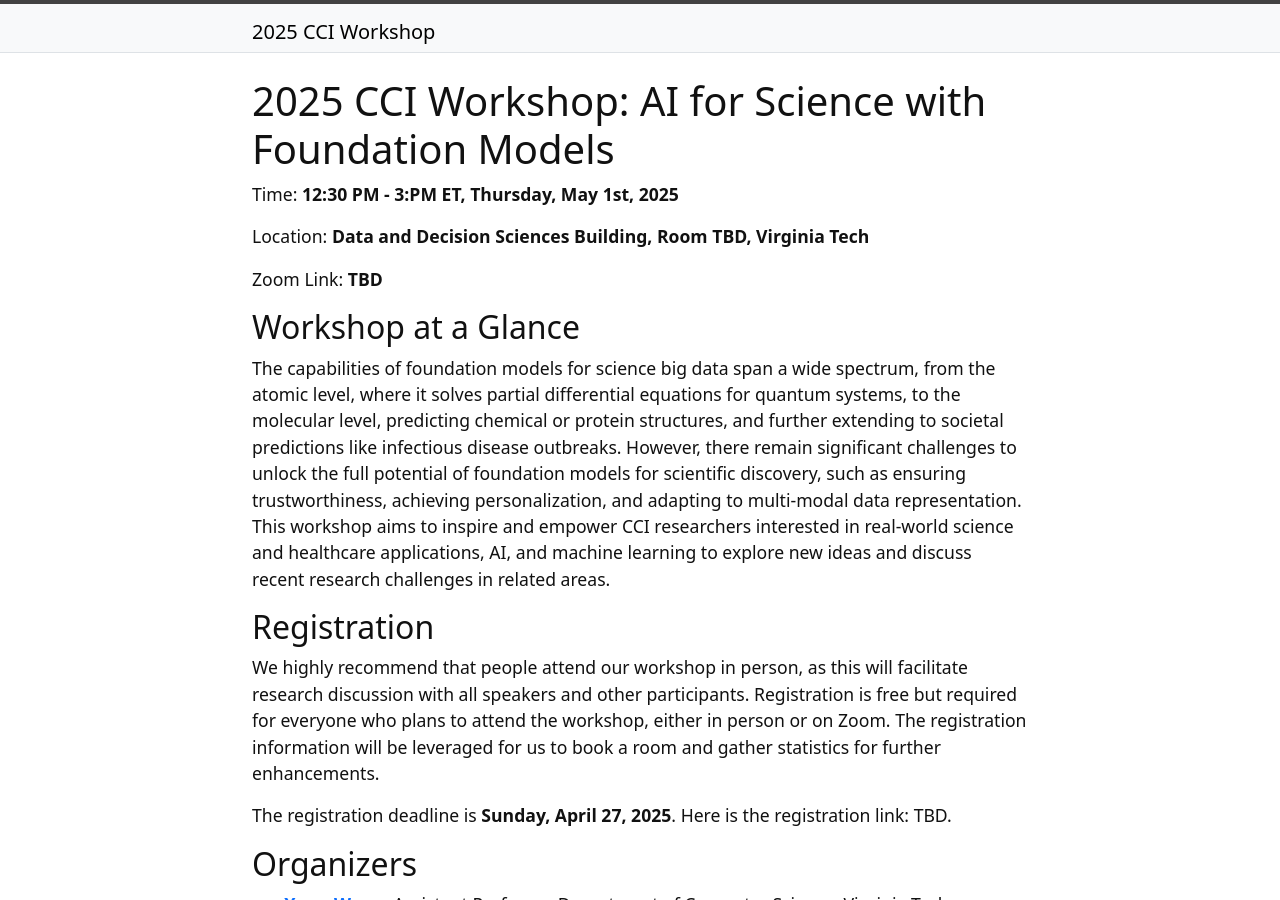
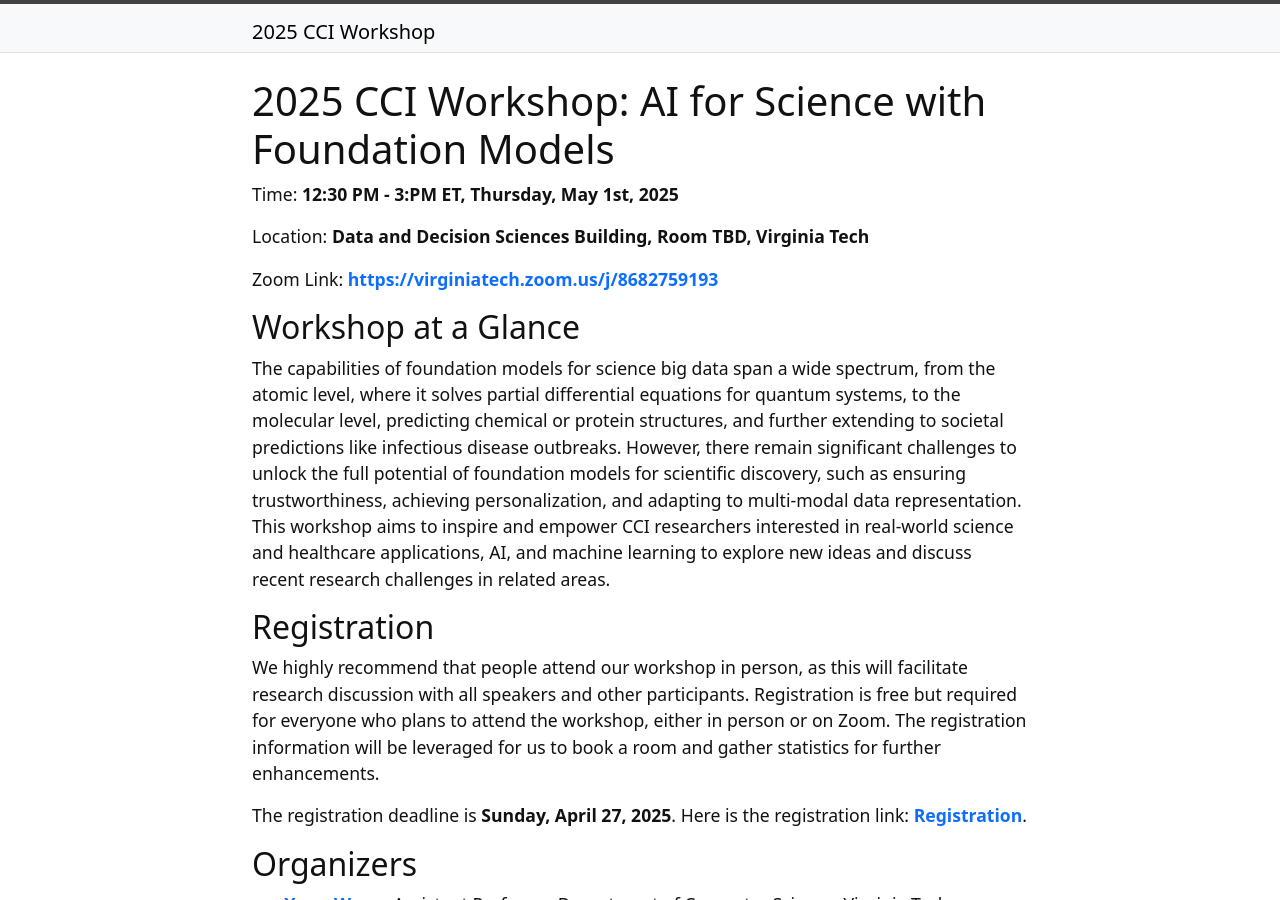
Before and after one commit to xuanwang91/2025-cci-workshop, a Jekyll site: the page built from index.md, in a window 1280 px wide and 900 px high. Built offline with Jekyll 4.4.1, drawn with Linux system fonts in a browser that asks for light colours.

Commit message:
Update index.md

```diff
--- a/index.md
+++ b/index.md
@@ -9,7 +9,7 @@ Time: **12:30 PM - 3:PM ET, Thursday, May 1st, 2025**
 
 Location: **Data and Decision Sciences Building, Room TBD, Virginia Tech**
 
-Zoom Link: **TBD**
+Zoom Link: **[https://virginiatech.zoom.us/j/8682759193](https://virginiatech.zoom.us/j/8682759193)**
 
 ## Workshop at a Glance
 The capabilities of foundation models for science big data span a wide spectrum, from the atomic level, where it solves partial differential equations for quantum systems, to the molecular level, predicting chemical or protein structures, and further extending to societal predictions like infectious disease outbreaks. However, there remain significant challenges to unlock the full potential of foundation models for scientific discovery, such as ensuring trustworthiness, achieving personalization, and adapting to multi-modal data representation. This workshop aims to inspire and empower CCI researchers interested in real-world science and healthcare applications, AI, and machine learning to explore new ideas and discuss recent research challenges in related areas.
@@ -17,7 +17,7 @@ The capabilities of foundation models for science big data span a wide spectrum,
 ## Registration
 We highly recommend that people attend our workshop in person, as this will facilitate research discussion with all speakers and other participants. Registration is free but required for everyone who plans to attend the workshop, either in person or on Zoom. The registration information will be leveraged for us to book a room and gather statistics for further enhancements.
 
-The registration deadline is **Sunday, April 27, 2025**. Here is the registration link: TBD.
+The registration deadline is **Sunday, April 27, 2025**. Here is the registration link: [**Registration**](https://docs.google.com/forms/d/e/1FAIpQLSfglmDaF_TCaKWbVivQV4LXLORHOkpKnEn_JaIWet_DmtXySQ/viewform?usp=dialog).
 
 ## Organizers
 - [**Xuan Wang**](https://xuanwang91.github.io/), Assistant Professor, Department of Computer Science, Virginia Tech
```
